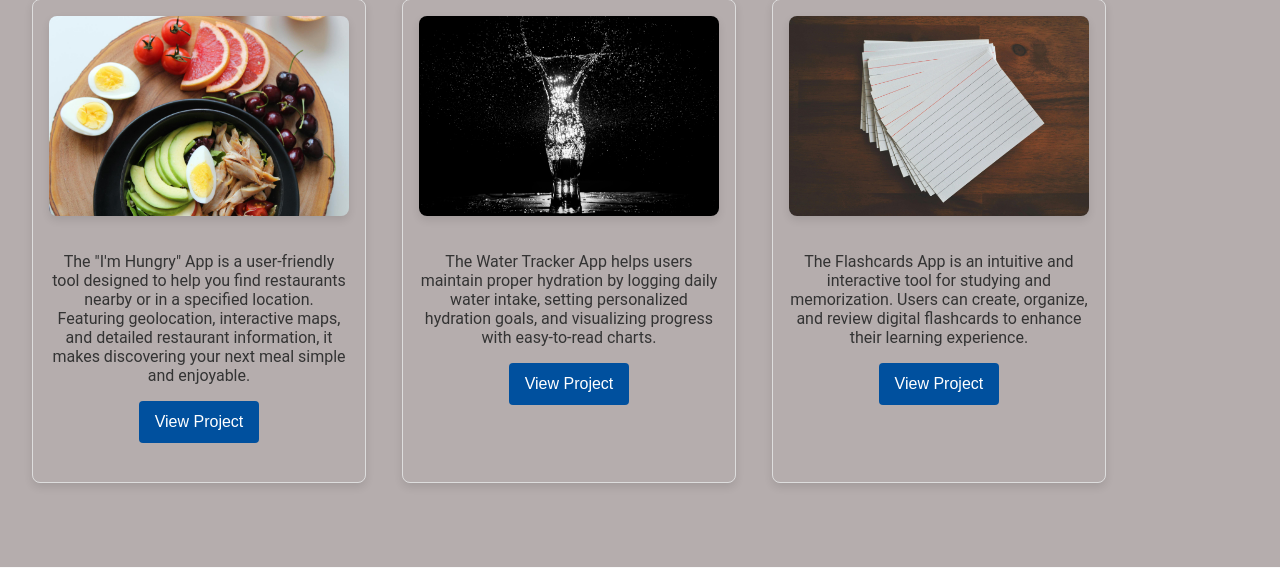
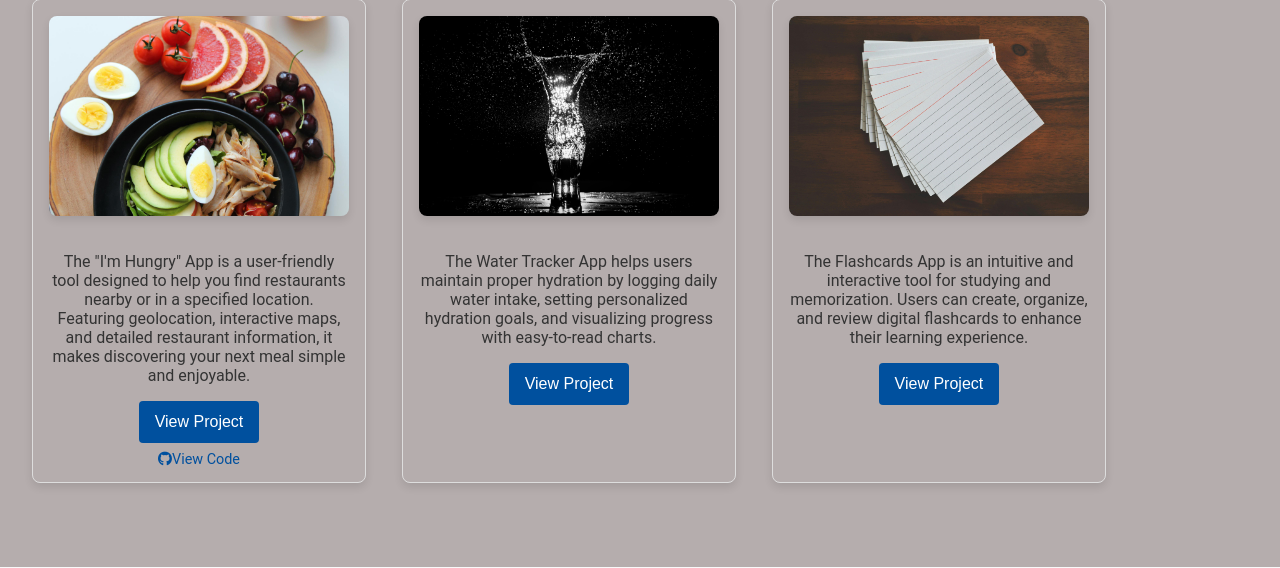
Before and after one commit to drewzin777/Portfolio-resume, a PHP site: page / in a window 1280 px wide. Shown: the part 745-1313 px from the top of the page. Run offline with PHP 8.4, Linux system fonts and the light colour scheme.

Commit message:
Updated Portfolio project with recent changes

```diff
--- a/CSS/style.css
+++ b/CSS/style.css
@@ -113,6 +113,22 @@ body {
   transform: scale(1.05);
 }
 
+.project-card a.text-link {
+  display: block;
+  margin-top: 0.5rem;
+  text-decoration: none;
+  color: #00509e;
+  font-size: 0.9rem;
+  font-weight: normal;
+  transition: color 0.3s ease;
+  text-align: center;
+}
+
+.project-card a.text-link:hover {
+  color: #002244;
+  text-decoration: underline;
+}
+
   #contact {
     background-color: #f9f9f9;
     padding: 2rem;
--- a/index.html
+++ b/index.html
@@ -47,7 +47,10 @@
         <div class="project-card">
           <img src="img/imhungry-cover.jpg" alt="I'm Hungry App">
           <p>The "I'm Hungry" App is a user-friendly tool designed to help you find restaurants nearby or in a specified location. Featuring geolocation, interactive maps, and detailed restaurant information, it makes discovering your next meal simple and enjoyable.</p>
-          <a href="Im-Hungry/index.html" target="_blank"><button>View Project</button></a>
+          <a href="Im-Hungry/index.html" target="_blank"><button>View Project</button></a><br>
+          <a href="https://github.com/drewzin777/Im-Hungry" target="_blank" class="text-link">
+            <i class="fab fa-github"></i>View Code
+          </a>
         </div>
 
         <div class="project-card">
```
